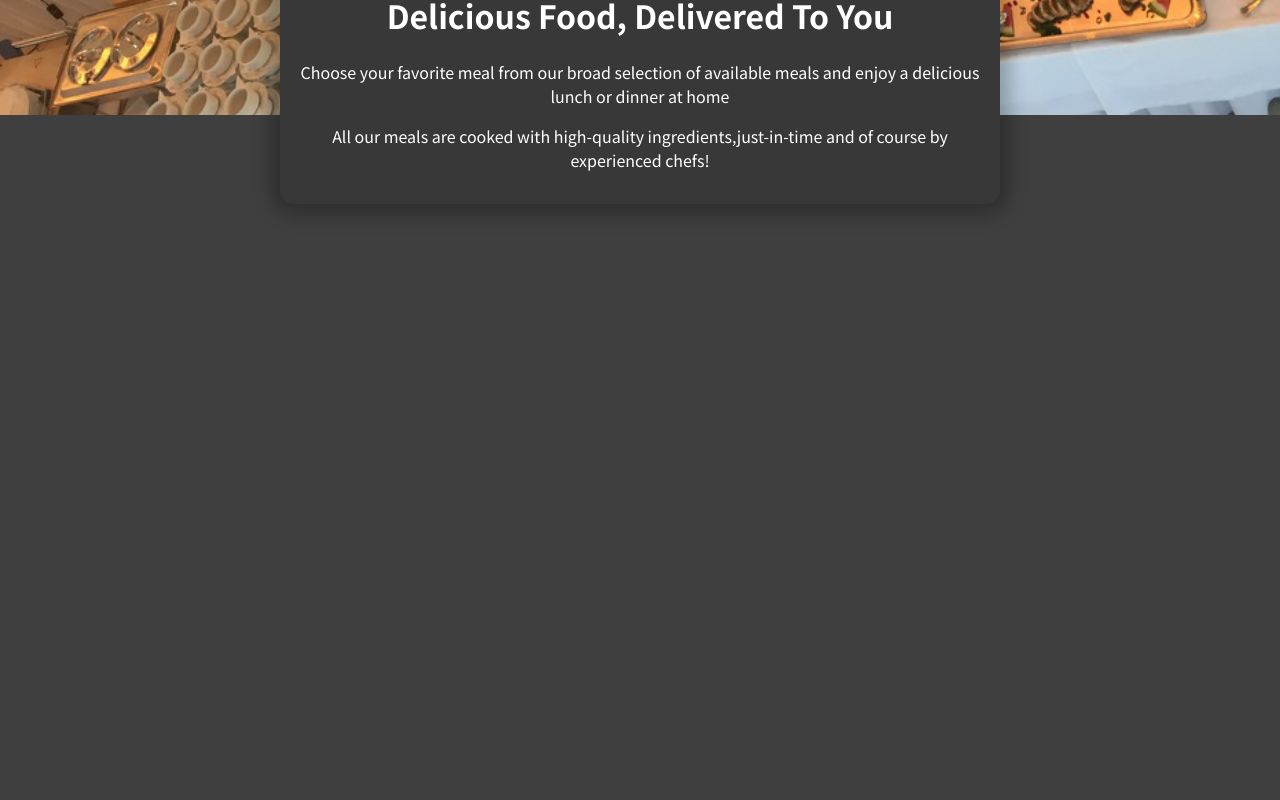
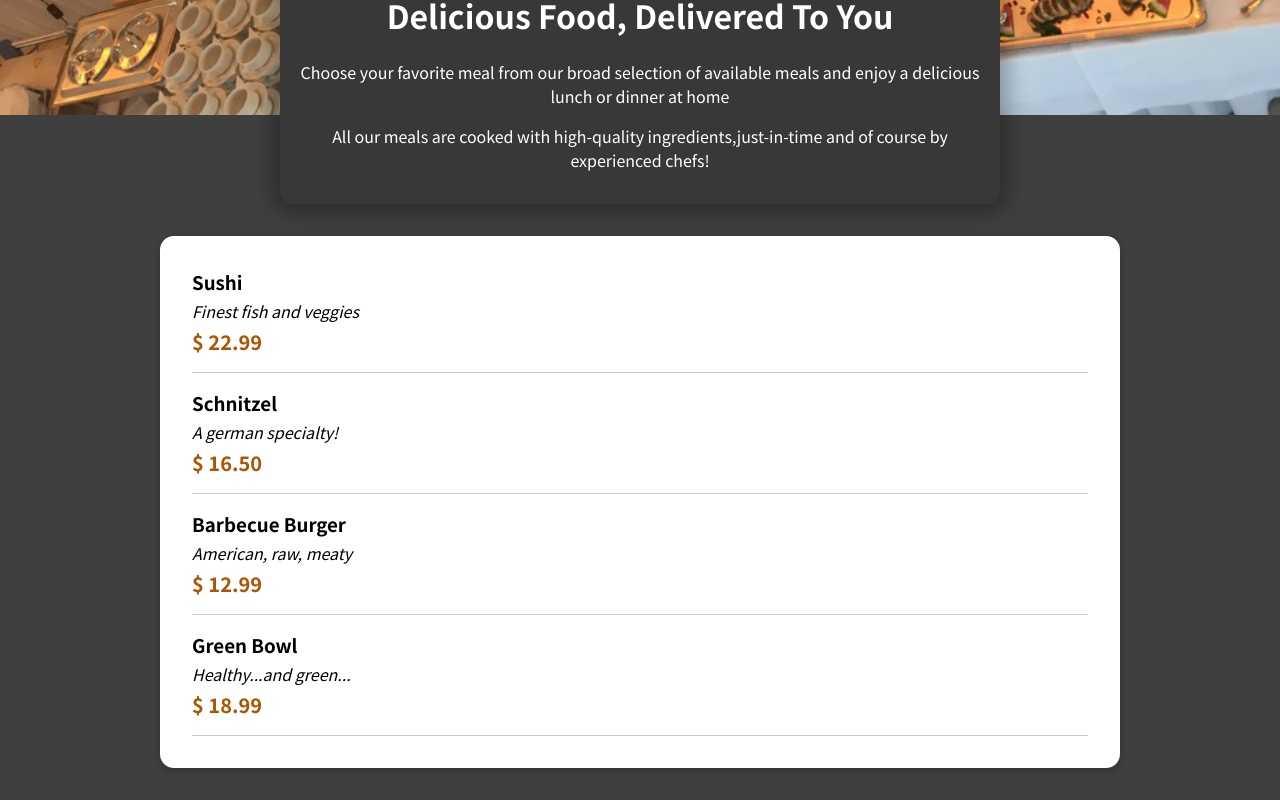
Before and after one commit to Raniyaaaa/Restaurant-app, a React (Create React App) app: page / in a window 1280 px wide. Shown: the part 285-1085 px from the top of the page. Before the commit the page ends 800 px from the top, so only its background shows below. Built offline with nearby package versions, Linux system fonts and the light colour scheme.

Commit message:
Making the Items visible

```diff
--- a/src/App.js
+++ b/src/App.js
@@ -1,12 +1,14 @@
 import React from "react";
 import Header from "./components/Layout/Header";
-import MealsSummary from "./components/Meals/MealsSummary";
+import Meals from "./components/Meals/Meals";
 
 function App() {
   return (
     <React.Fragment>
       <Header/>
-      <MealsSummary/>
+      <main>
+        <Meals/>
+      </main>
     </React.Fragment>
   );
 }
--- /dev/null
+++ b/src/components/Meals/AvailableMeals.js
@@ -0,0 +1,53 @@
+import React from "react";
+import classes from "./AvailableMeals.module.css"
+import Card from "../UI/Card"
+import MealItem from "./MealItem/MealItem";
+
+
+const dummy_meals = [
+    {
+      id: 'm1',
+      name: 'Sushi',
+      description: 'Finest fish and veggies',
+      price: 22.99,
+    },
+    {
+      id: 'm2',
+      name: 'Schnitzel',
+      description: 'A german specialty!',
+      price: 16.5,
+    },
+    {
+      id: 'm3',
+      name: 'Barbecue Burger',
+      description: 'American, raw, meaty',
+      price: 12.99,
+    },
+    {
+      id: 'm4',
+      name: 'Green Bowl',
+      description: 'Healthy...and green...',
+      price: 18.99,
+    },
+  ];
+
+const AvailableMeals=()=>{
+
+    return(
+        <section className={classes.meals}>
+            <Card>
+            <ul>
+                {dummy_meals.map(meal=>
+                    <MealItem
+                    key={meal.id}
+                    name={meal.name}
+                    desc={meal.description}
+                    price={meal.price}
+                    />
+                )}
+            </ul>
+            </Card>
+        </section>
+    )
+}
+export default AvailableMeals;
--- /dev/null
+++ b/src/components/Meals/AvailableMeals.module.css
@@ -0,0 +1,24 @@
+.meals {
+    max-width: 60rem;
+    width: 90%;
+    margin: 2rem auto;
+    animation: meals-appear 1s ease-out forwards;
+  }
+
+  .meals ul {
+    list-style: none;
+    margin: 0;
+    padding: 0;
+  }
+
+  @keyframes meals-appear {
+    from {
+      opacity: 0;
+      transform: translateY(3rem);
+    }
+
+    to {
+      opacity: 1;
+      transform: translateY(0);
+    }
+  }
--- /dev/null
+++ b/src/components/Meals/MealItem/MealItem.js
@@ -0,0 +1,20 @@
+import React from "react";
+import classes from "./MealItem.module.css"
+
+const MealItem=(props)=>{
+    const price=`$ ${props.price.toFixed(2)}`;
+    return(
+        <li className={classes.meal}>
+            <div>
+                <h3>{props.name}</h3>
+                <div className={classes.description}>{props.desc}</div>
+                <div className={classes.price}>{price}</div>
+            </div>
+            <div>
+            </div>
+
+        </li>
+    )
+}
+
+export default MealItem;
--- /dev/null
+++ b/src/components/Meals/MealItem/MealItem.module.css
@@ -0,0 +1,22 @@
+.meal {
+    display: flex;
+    justify-content: space-between;
+    margin: 1rem;
+    padding-bottom: 1rem;
+    border-bottom: 1px solid #ccc;
+  }
+
+  .meal h3 {
+    margin: 0 0 0.25rem 0;
+  }
+
+  .description {
+    font-style: italic;
+  }
+
+  .price {
+    margin-top: 0.25rem;
+    font-weight: bold;
+    color: #ad5502;
+    font-size: 1.25rem;
+  }
--- /dev/null
+++ b/src/components/Meals/Meals.js
@@ -0,0 +1,14 @@
+import React from "react";
+import MealsSummary from "./MealsSummary";
+import AvailableMeals from "./AvailableMeals";
+
+const Meals=()=>{
+    return(
+        <React.Fragment>
+            <MealsSummary/>
+            <AvailableMeals/>
+        </React.Fragment>
+    )
+}
+
+export default Meals;
--- /dev/null
+++ b/src/components/UI/Card.js
@@ -0,0 +1,10 @@
+import React from "react";
+import classes from './Card.module.css'
+const Card=(props)=>{
+    return(
+        <div className={classes.card}>
+            {props.children}
+        </div>
+    )
+}
+export default Card;
--- /dev/null
+++ b/src/components/UI/Card.module.css
@@ -0,0 +1,6 @@
+.card {
+    padding: 1rem;
+    box-shadow: 0 2px 8px rgba(0, 0, 0, 0.25);
+    border-radius: 14px;
+    background-color: white;
+  }
```
